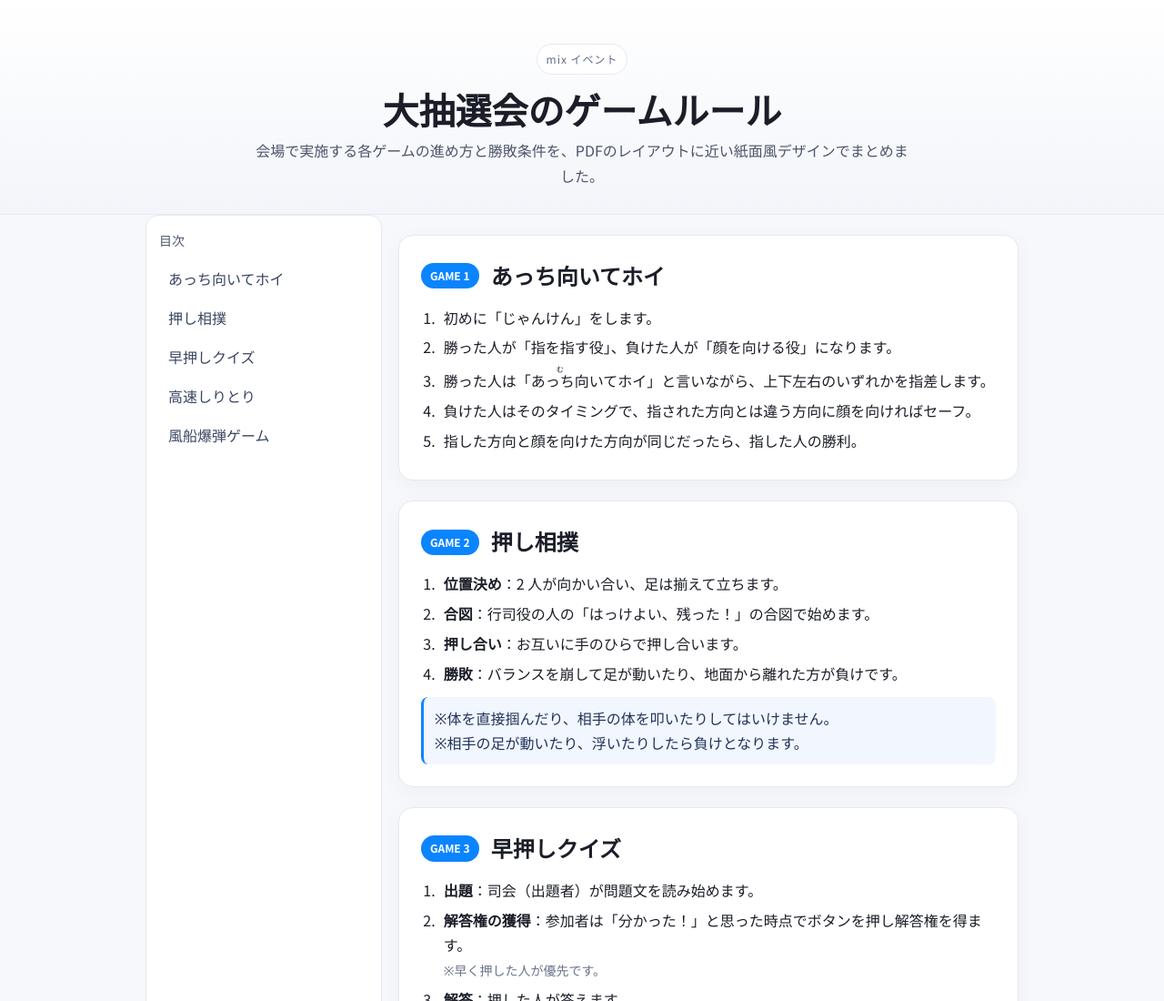
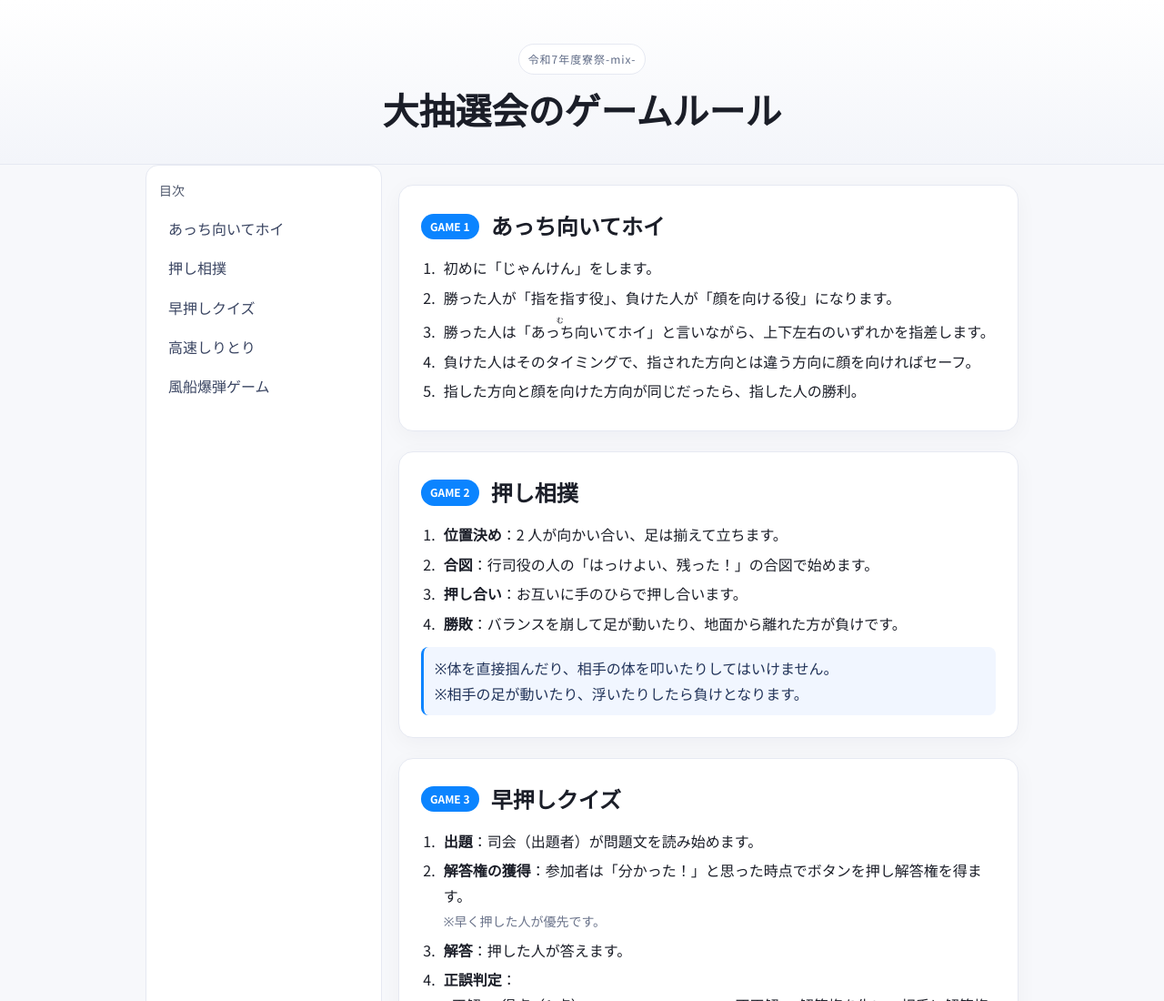
Before and after one commit to YoshikiFujii/dormfes_mix, a plain HTML site: page index.html in a window 1280 px wide. Shown: the top 1100 px of the page at 91% size. Drawn offline with Linux system fonts and the light colour scheme.

Commit message:
update index

```diff
--- a/index.html
+++ b/index.html
@@ -105,9 +105,8 @@
 <body>
   <header class="hero">
     <div class="container">
-      <span class="eyebrow">mix イベント</span>
+      <span class="eyebrow">令和7年度寮祭-mix-</span>
       <h1>大抽選会のゲームルール</h1>
-      <p class="lead">会場で実施する各ゲームの進め方と勝敗条件を、PDFのレイアウトに近い紙面風デザインでまとめました。</p>
     </div>
   </header>
 
```
